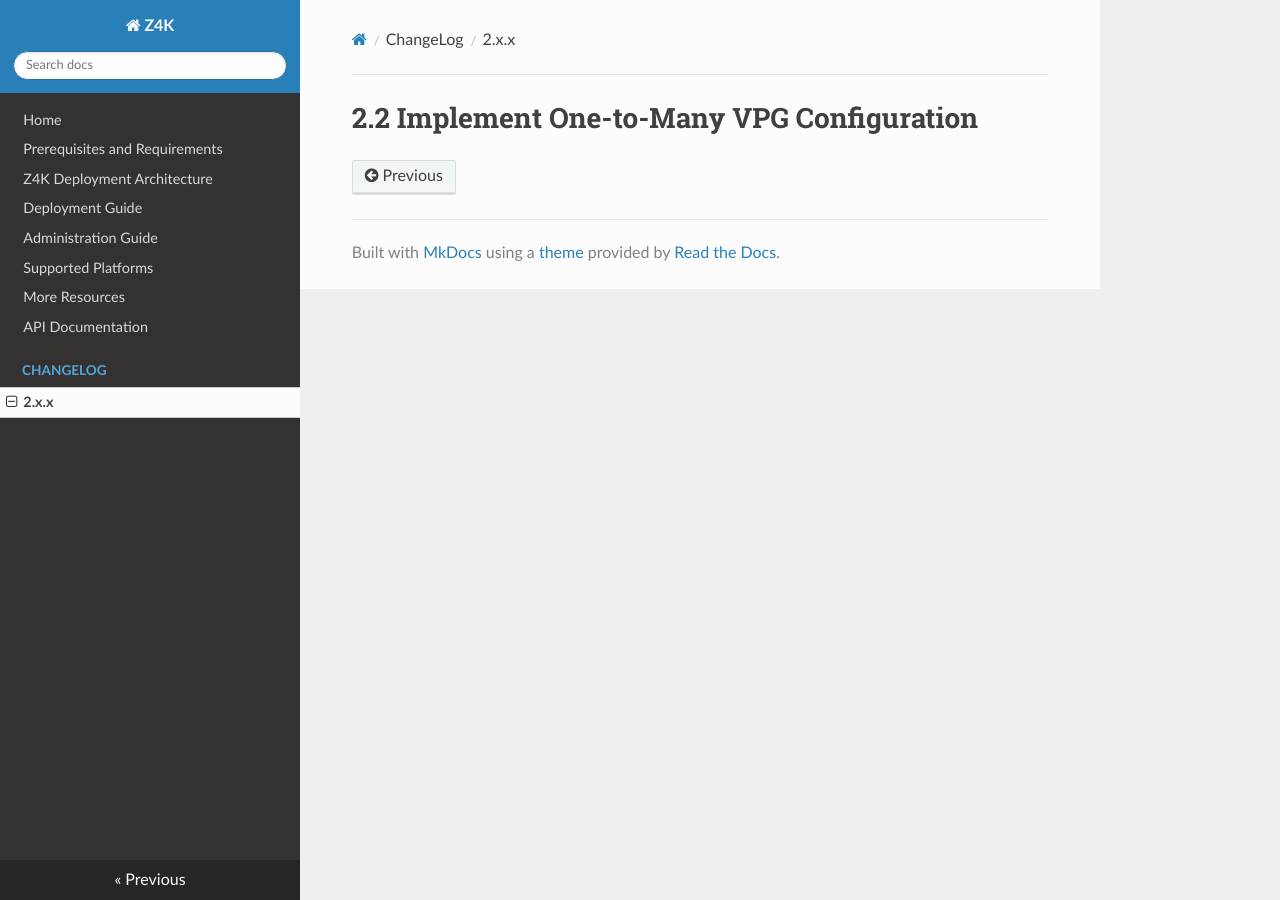
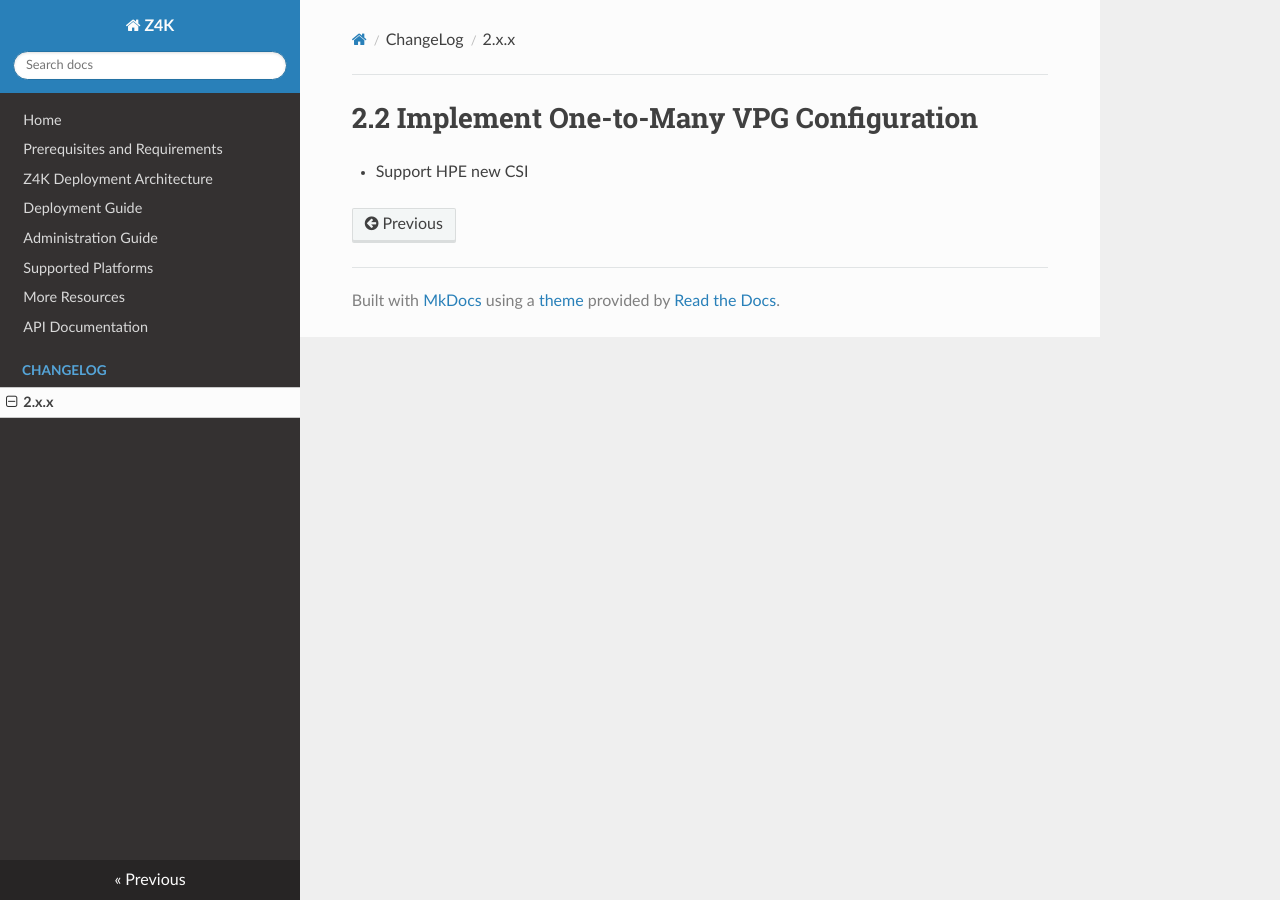
Before and after one commit to ZertoPublic/Z4K, an MkDocs documentation site: the page built from docs/changes/version2.x.x.md, in a window 1280 px wide. Built offline with MkDocs 1.6.1, drawn with Linux system fonts in a browser that asks for light colours.

Commit message:
Update version2.x.x.md

```diff
--- a/docs/changes/version2.x.x.md
+++ b/docs/changes/version2.x.x.md
@@ -1,2 +1,3 @@
 2.2 Implement One-to-Many VPG Configuration
 ========================================
+* Support HPE new CSI
```
